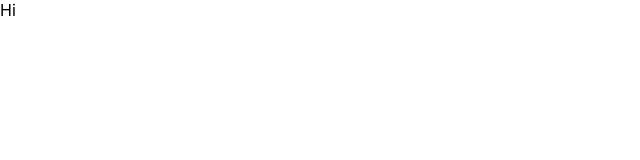
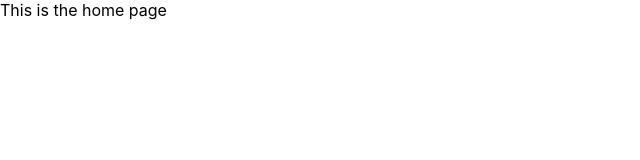
Before and after one commit to Ojaswi2000/box-office, a React (Create React App) app: page / in a window 1280 px wide. Shown: the top 160 px of the page, without its empty margins (0-640 px from the left). Built offline with nearby package versions, Linux system fonts and the light colour scheme.

Commit message:
added react-router

```diff
--- a/package.json
+++ b/package.json
@@ -8,6 +8,8 @@
     "@testing-library/user-event": "^12.8.3",
     "react": "^17.0.1",
     "react-dom": "^17.0.1",
+    "react-router": "^5.2.0",
+    "react-router-dom": "^5.2.0",
     "react-scripts": "4.0.3",
     "web-vitals": "^1.1.1"
   },
--- a/src/App.js
+++ b/src/App.js
@@ -1,10 +1,21 @@
 import React from 'react';
+import {Switch,Route } from 'react-router-dom';
 
 function App() {
   return (
-    <div>
-      Hi
-    </div>
+    <Switch>
+      <Route exact path="/">
+        This is the home page
+      </Route>
+
+      <Route exact path="/starred">
+        This is the starred page
+      </Route>
+
+      <Route>
+        This is 404 page
+      </Route>
+    </Switch>
   );
 }
 
--- a/src/index.js
+++ b/src/index.js
@@ -1,11 +1,15 @@
 import React from 'react';
 import ReactDOM from 'react-dom';
 import './index.css';
+import {BrowserRouter } from 'react-router-dom';
 import App from './App';
 import reportWebVitals from './reportWebVitals';
 
 ReactDOM.render(
-    <App />,document.getElementById('root')
+    <BrowserRouter>
+    <App />
+    </BrowserRouter>,
+    document.getElementById('root')
 );
 
 // If you want to start measuring performance in your app, pass a function
```
Also changed, not shown: 1 other file (tests, documents, lock files or other folders).
